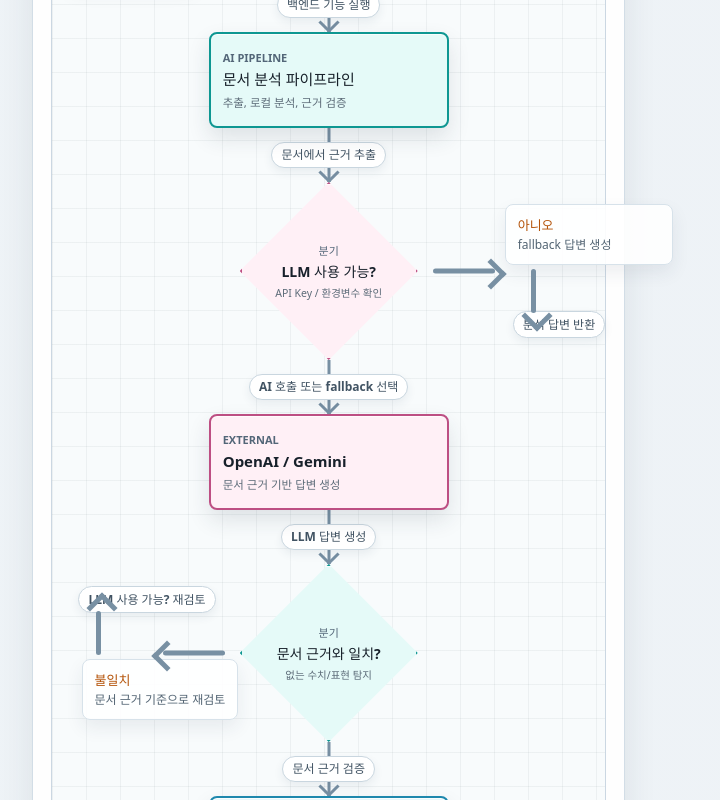
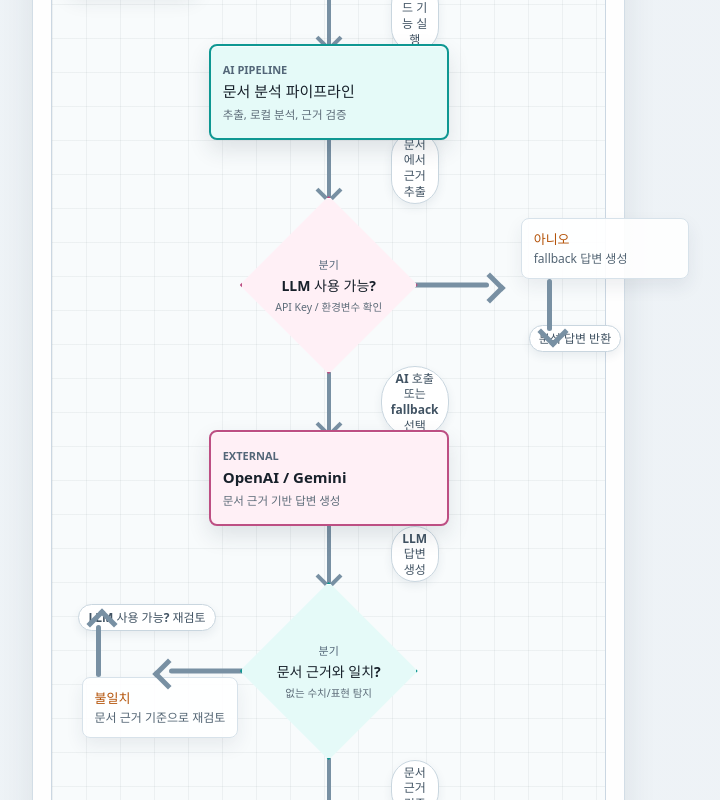
Before and after one commit to TaxtaroS/architecture, a React (Vite) app: page / in a window 1280 px wide. Shown: the part 1600-2400 px from the top of the page, without its empty margins (6-726 px from the left). Built offline with nearby package versions, Linux system fonts and the light colour scheme.

Commit message:
Attach flow arrows to nodes

```diff
--- a/src/styles.css
+++ b/src/styles.css
@@ -232,7 +232,8 @@ h2 {
 .flow-connector {
   position: relative;
   width: 220px;
-  height: 54px;
+  height: 58px;
+  margin: -1px 0;
   display: flex;
   align-items: center;
   justify-content: center;
@@ -241,30 +242,32 @@ h2 {
 .flow-connector::before {
   content: "";
   position: absolute;
-  top: 0;
-  bottom: 0;
+  top: -2px;
+  bottom: -3px;
   left: 50%;
-  width: 3px;
+  width: 4px;
   transform: translateX(-50%);
   background: #7890a3;
+  border-radius: 999px;
 }
 
 .flow-connector::after {
   content: "";
   position: absolute;
-  bottom: 2px;
+  bottom: -3px;
   left: 50%;
-  width: 12px;
-  height: 12px;
+  width: 15px;
+  height: 15px;
   transform: translateX(-50%) rotate(45deg);
-  border-right: 3px solid #7890a3;
-  border-bottom: 3px solid #7890a3;
+  border-right: 4px solid #7890a3;
+  border-bottom: 4px solid #7890a3;
 }
 
 .flow-connector span {
   position: relative;
   z-index: 2;
   max-width: 190px;
+  margin-left: 172px;
   padding: 4px 9px;
   border: 1px solid #c9d6df;
   border-radius: 999px;
@@ -485,15 +488,15 @@ h2 {
   align-items: center;
   width: min(220px, 100%);
   min-height: 116px;
-  padding-left: 42px;
+  padding-left: 58px;
 }
 
 .branch-route::before {
   content: "";
   position: absolute;
-  left: -30px;
+  left: -92px;
   top: 50%;
-  width: 62px;
+  width: 118px;
   height: 5px;
   transform: translateY(-50%);
   background: #7890a3;
@@ -503,7 +506,7 @@ h2 {
 .branch-route::after {
   content: "";
   position: absolute;
-  left: 17px;
+  left: 16px;
   top: calc(50% - 8px);
   width: 17px;
   height: 17px;
@@ -513,19 +516,19 @@ h2 {
 }
 
 .retry-route {
-  padding-right: 42px;
+  padding-right: 58px;
   padding-left: 0;
   justify-items: end;
 }
 
 .retry-route::before {
   left: auto;
-  right: -30px;
+  right: -92px;
 }
 
 .retry-route::after {
   left: auto;
-  right: 17px;
+  right: 16px;
   transform: rotate(135deg);
 }
 
@@ -579,9 +582,9 @@ h2 {
   content: "";
   position: absolute;
   left: 18px;
-  top: -6px;
+  top: -10px;
   width: 5px;
-  height: 44px;
+  height: 52px;
   background: #7890a3;
   border-radius: 999px;
 }
@@ -590,7 +593,7 @@ h2 {
   content: "";
   position: absolute;
   left: 13px;
-  top: 30px;
+  top: 32px;
   width: 17px;
   height: 17px;
   transform: rotate(45deg);
@@ -606,9 +609,9 @@ h2 {
   content: "";
   position: absolute;
   left: 18px;
-  bottom: -6px;
+  bottom: -10px;
   width: 5px;
-  height: 44px;
+  height: 52px;
   background: #7890a3;
   border-radius: 999px;
 }
@@ -617,7 +620,7 @@ h2 {
   content: "";
   position: absolute;
   left: 13px;
-  bottom: 30px;
+  bottom: 32px;
   width: 17px;
   height: 17px;
   transform: rotate(225deg);
```
